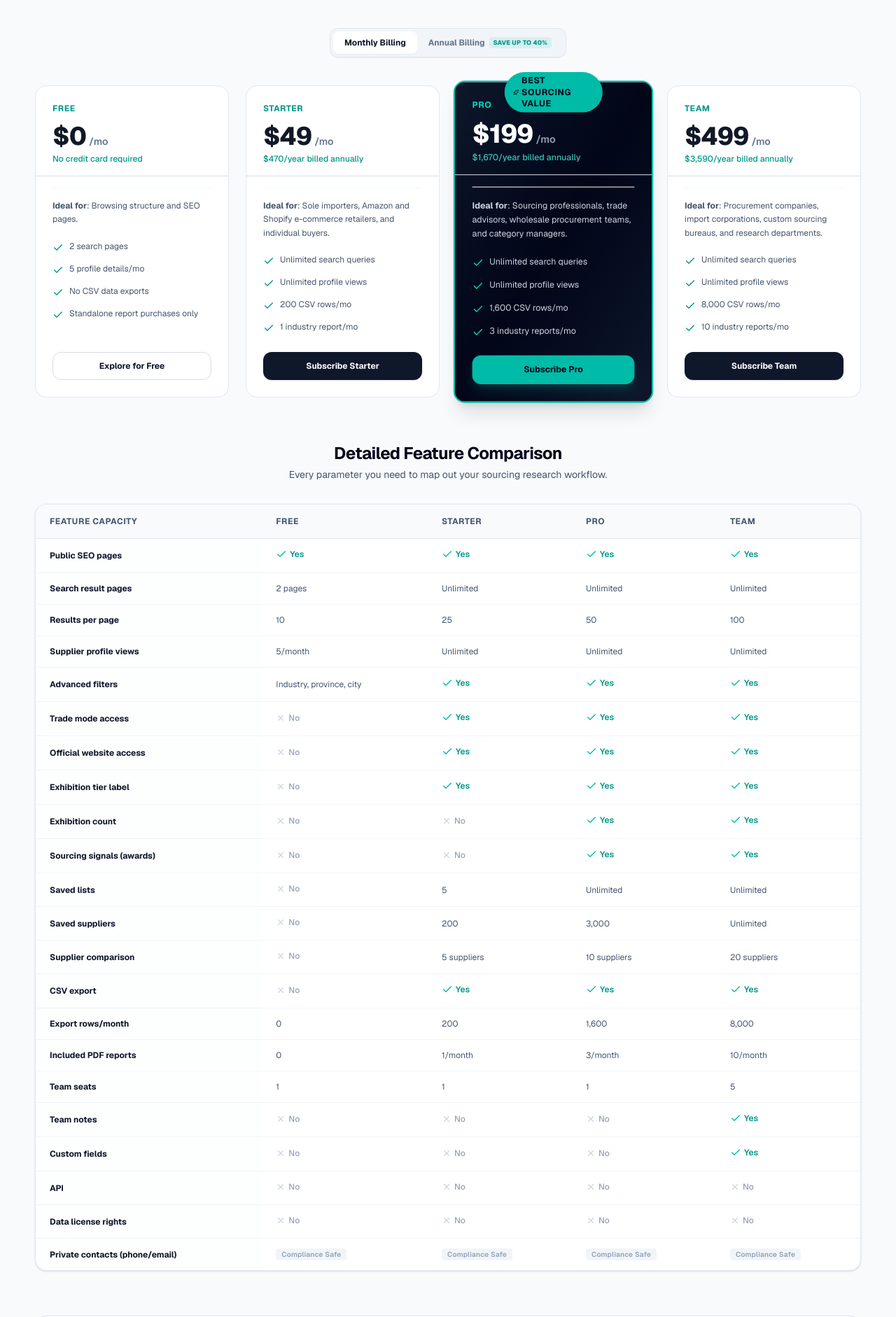
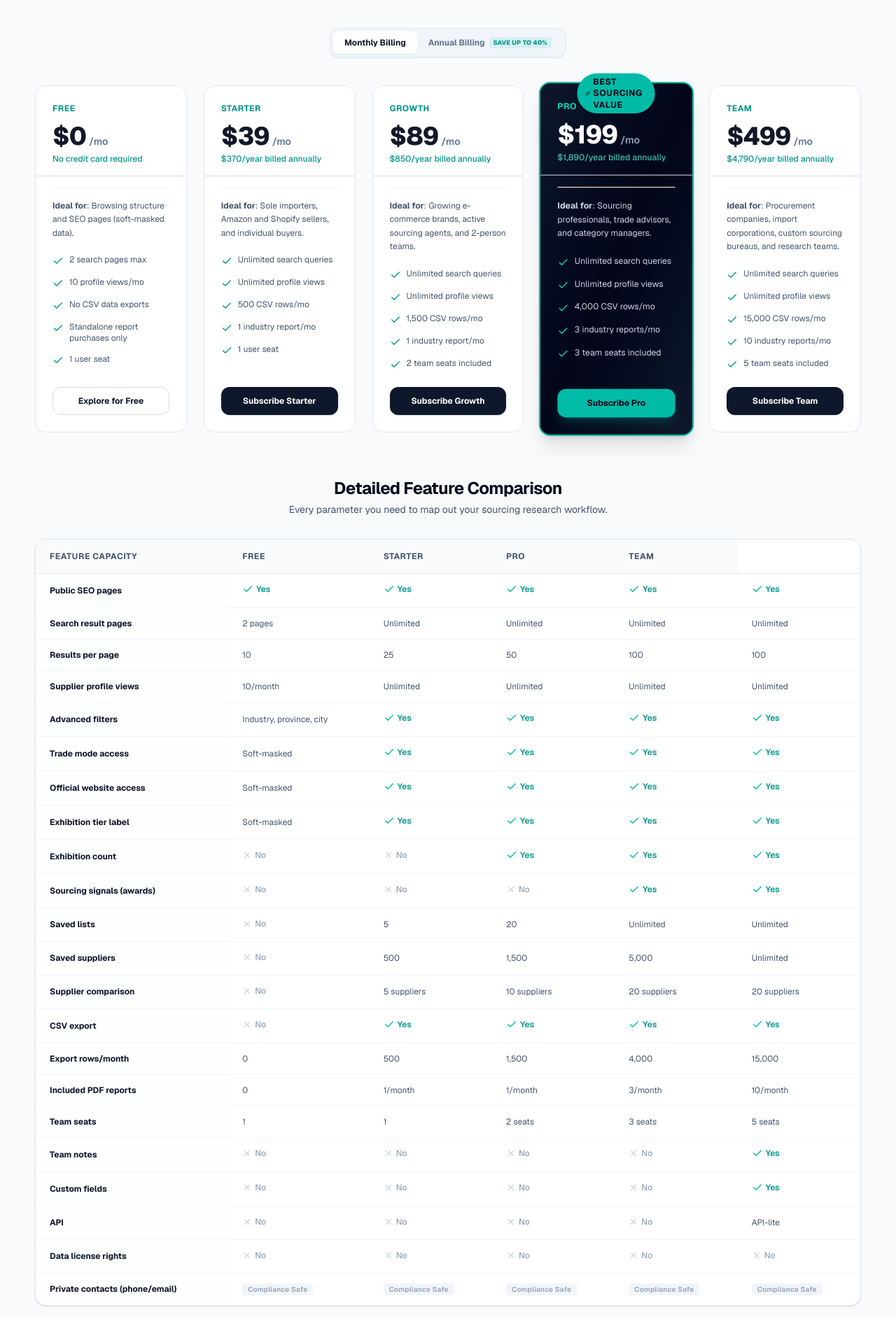
Before and after one commit to defhn/gocnscout, a Next.js app: page /pricing in a window 1280 px wide. Shown: the part 280-2162 px from the top of the page at 70% size. Built offline with nearby package versions, Linux system fonts and the light colour scheme; no server answers.

Commit message:
feat: redesign pricing model, add Growth tier (), soft-masking paywall, and update checkout routes

```diff
--- /dev/null
+++ b/scripts/generate-pdf.cjs
@@ -0,0 +1,133 @@
+const fs = require('fs');
+const path = require('path');
+const { marked } = require('marked');
+const { execSync } = require('child_process');
+
+const mdPath = path.join(__dirname, '../docs/200-short-video-topics-plan.md');
+const htmlPath = path.join(__dirname, '../docs/200-short-video-topics-plan.html');
+const pdfPath = path.join(__dirname, '../docs/200-short-video-topics-plan.pdf');
+
+console.log('Reading markdown file...');
+const mdContent = fs.readFileSync(mdPath, 'utf8');
+
+console.log('Converting Markdown to HTML...');
+const htmlBody = marked.parse(mdContent);
+
+const fullHtml = `<!DOCTYPE html>
+<html lang="zh-CN">
+<head>
+<meta charset="UTF-8">
+<title>GoCNScout 200个短视频矩阵选题规划方案</title>
+<style>
+  @page {
+    size: A4;
+    margin: 15mm 15mm 15mm 15mm;
+  }
+  body {
+    font-family: -apple-system, BlinkMacSystemFont, "Segoe UI", Roboto, "Helvetica Neue", Arial, "PingFang SC", "Hiragino Sans GB", "Microsoft YaHei", sans-serif;
+    color: #1e293b;
+    line-height: 1.6;
+    font-size: 13px;
+    padding: 20px;
+    background: #ffffff;
+  }
+  h1 {
+    font-size: 24px;
+    color: #0f766e;
+    border-bottom: 3px solid #0f766e;
+    padding-bottom: 8px;
+    margin-top: 0;
+  }
+  h2 {
+    font-size: 18px;
+    color: #0f766e;
+    border-bottom: 1px solid #cbd5e1;
+    padding-bottom: 6px;
+    margin-top: 24px;
+    page-break-after: avoid;
+  }
+  h3 {
+    font-size: 15px;
+    color: #0f172a;
+    margin-top: 18px;
+    margin-bottom: 8px;
+    page-break-after: avoid;
+  }
+  p, li {
+    font-size: 12.5px;
+    color: #334155;
+  }
+  table {
+    width: 100%;
+    border-collapse: collapse;
+    margin: 16px 0;
+    font-size: 11.5px;
+    page-break-inside: auto;
+  }
+  tr {
+    page-break-inside: avoid;
+    page-break-after: auto;
+  }
+  th {
+    background-color: #0f766e;
+    color: #ffffff;
+    font-weight: 600;
+    text-align: left;
+    padding: 8px;
+    border: 1px solid #0f766e;
+  }
+  td {
+    padding: 7px;
+    border: 1px solid #cbd5e1;
+    vertical-align: top;
+  }
+  tr:nth-child(even) {
+    background-color: #f8fafc;
+  }
+  blockquote {
+    border-left: 4px solid #0f766e;
+    background: #f0fdf4;
+    padding: 8px 12px;
+    margin: 12px 0;
+    color: #166534;
+    font-size: 12px;
+  }
+  code {
+    background: #f1f5f9;
+    color: #0f766e;
+    padding: 2px 5px;
+    border-radius: 4px;
+    font-family: Consolas, Monaco, monospace;
+    font-size: 11.5px;
+  }
+  ul, ol {
+    padding-left: 20px;
+  }
+</style>
+</head>
+<body>
+${htmlBody}
+</body>
+</html>`;
+
+fs.writeFileSync(htmlPath, fullHtml, 'utf8');
+console.log('HTML written to:', htmlPath);
+
+const edgeExecutable = 'C:\\Program Files (x86)\\Microsoft\\Edge\\Application\\msedge.exe';
+const chromeExecutable = 'C:\\Program Files\\Google\\Chrome\\Application\\chrome.exe';
+const browserPath = fs.existsSync(chromeExecutable) ? chromeExecutable : edgeExecutable;
+
+console.log('Using browser for PDF generation:', browserPath);
+
+const cmd = `"${browserPath}" --headless --disable-gpu --no-pdf-header-footer --print-to-pdf="${pdfPath}" "${htmlPath}"`;
+console.log('Executing:', cmd);
+
+try {
+  execSync(cmd, { stdio: 'inherit' });
+  console.log('PDF generated successfully at:', pdfPath);
+  const stats = fs.statSync(pdfPath);
+  console.log('PDF File Size:', stats.size, 'bytes');
+} catch (err) {
+  console.error('Error generating PDF:', err);
+  process.exit(1);
+}
--- a/src/app/(public)/database/page.tsx
+++ b/src/app/(public)/database/page.tsx
@@ -87,11 +87,13 @@ export default async function DatabasePage({
   const currentQuery = queryString(params);
 
   const planLabel = planCode === "FREE"
-    ? "Free: 2 pages, 10 results/page, 5 profiles/month"
+    ? "Free: 2 pages, 10 results/page, 10 profiles/month (Soft-masked)"
     : planCode === "STARTER"
     ? "Starter: unlimited search, 25 results/page"
+    : planCode === "GROWTH"
+    ? "Growth: unlimited search, 50 results/page"
     : planCode === "PRO"
-    ? "Pro: unlimited search, 50 results/page"
+    ? "Pro: unlimited search, 100 results/page"
     : "Team: unlimited search, 100 results/page";
 
   return (
--- a/src/app/(public)/page.tsx
+++ b/src/app/(public)/page.tsx
@@ -22,6 +22,7 @@ export const metadata = createMetadata({
 const plans = [
   PLAN_DEFINITIONS.FREE,
   PLAN_DEFINITIONS.STARTER,
+  PLAN_DEFINITIONS.GROWTH,
   PLAN_DEFINITIONS.PRO,
   PLAN_DEFINITIONS.TEAM,
 ];
--- a/src/app/(public)/pricing/page.tsx
+++ b/src/app/(public)/pricing/page.tsx
@@ -16,31 +16,37 @@ export const metadata = createMetadata({
   path: "/pricing",
 });
 
-const plans = [PLAN_DEFINITIONS.FREE, PLAN_DEFINITIONS.STARTER, PLAN_DEFINITIONS.PRO, PLAN_DEFINITIONS.TEAM];
+const plans = [
+  PLAN_DEFINITIONS.FREE,
+  PLAN_DEFINITIONS.STARTER,
+  PLAN_DEFINITIONS.GROWTH,
+  PLAN_DEFINITIONS.PRO,
+  PLAN_DEFINITIONS.TEAM,
+];
 
 const comparisonRows = [
-  ["Public SEO pages", "Yes", "Yes", "Yes", "Yes"],
-  ["Search result pages", "2 pages", "Unlimited", "Unlimited", "Unlimited"],
-  ["Results per page", "10", "25", "50", "100"],
-  ["Supplier profile views", "5/month", "Unlimited", "Unlimited", "Unlimited"],
-  ["Advanced filters", "Industry, province, city", "Yes", "Yes", "Yes"],
-  ["Trade mode access", "No", "Yes", "Yes", "Yes"],
-  ["Official website access", "No", "Yes", "Yes", "Yes"],
-  ["Exhibition tier label", "No", "Yes", "Yes", "Yes"],
-  ["Exhibition count", "No", "No", "Yes", "Yes"],
-  ["Sourcing signals (awards)", "No", "No", "Yes", "Yes"],
-  ["Saved lists", "No", "5", "Unlimited", "Unlimited"],
-  ["Saved suppliers", "No", "200", "3,000", "Unlimited"],
-  ["Supplier comparison", "No", "5 suppliers", "10 suppliers", "20 suppliers"],
-  ["CSV export", "No", "Yes", "Yes", "Yes"],
-  ["Export rows/month", "0", "200", "1,600", "8,000"],
-  ["Included PDF reports", "0", "1/month", "3/month", "10/month"],
-  ["Team seats", "1", "1", "1", "5"],
-  ["Team notes", "No", "No", "No", "Yes"],
-  ["Custom fields", "No", "No", "No", "Yes"],
-  ["API", "No", "No", "No", "No"],
-  ["Data license rights", "No", "No", "No", "No"],
-  ["Private contacts (phone/email)", "Not included", "Not included", "Not included", "Not included"],
+  ["Public SEO pages", "Yes", "Yes", "Yes", "Yes", "Yes"],
+  ["Search result pages", "2 pages", "Unlimited", "Unlimited", "Unlimited", "Unlimited"],
+  ["Results per page", "10", "25", "50", "100", "100"],
+  ["Supplier profile views", "10/month", "Unlimited", "Unlimited", "Unlimited", "Unlimited"],
+  ["Advanced filters", "Industry, province, city", "Yes", "Yes", "Yes", "Yes"],
+  ["Trade mode access", "Soft-masked", "Yes", "Yes", "Yes", "Yes"],
+  ["Official website access", "Soft-masked", "Yes", "Yes", "Yes", "Yes"],
+  ["Exhibition tier label", "Soft-masked", "Yes", "Yes", "Yes", "Yes"],
+  ["Exhibition count", "No", "No", "Yes", "Yes", "Yes"],
+  ["Sourcing signals (awards)", "No", "No", "No", "Yes", "Yes"],
+  ["Saved lists", "No", "5", "20", "Unlimited", "Unlimited"],
+  ["Saved suppliers", "No", "500", "1,500", "5,000", "Unlimited"],
+  ["Supplier comparison", "No", "5 suppliers", "10 suppliers", "20 suppliers", "20 suppliers"],
+  ["CSV export", "No", "Yes", "Yes", "Yes", "Yes"],
+  ["Export rows/month", "0", "500", "1,500", "4,000", "15,000"],
+  ["Included PDF reports", "0", "1/month", "1/month", "3/month", "10/month"],
+  ["Team seats", "1", "1", "2 seats", "3 seats", "5 seats"],
+  ["Team notes", "No", "No", "No", "No", "Yes"],
+  ["Custom fields", "No", "No", "No", "No", "Yes"],
+  ["API", "No", "No", "No", "No", "API-lite"],
+  ["Data license rights", "No", "No", "No", "No", "No"],
+  ["Private contacts (phone/email)", "Not included", "Not included", "Not included", "Not included", "Not included"],
 ];
 
 export default function PricingPage() {
--- a/src/app/api/billing/checkout/route.ts
+++ b/src/app/api/billing/checkout/route.ts
@@ -10,7 +10,7 @@ export async function GET(request: Request) {
   const plan = url.searchParams.get("plan");
   const interval = url.searchParams.get("interval") === "YEAR" ? "YEAR" : "MONTH";
 
-  if (plan !== "STARTER" && plan !== "PRO" && plan !== "TEAM") {
+  if (plan !== "STARTER" && plan !== "GROWTH" && plan !== "PRO" && plan !== "TEAM") {
     return NextResponse.json({ error: "Invalid plan" }, { status: 400 });
   }
 
--- a/src/app/api/stripe/webhook/route.ts
+++ b/src/app/api/stripe/webhook/route.ts
@@ -33,7 +33,7 @@ export async function POST(request: Request) {
       await prisma.user.update({
         where: { id: userId },
         data: {
-          planCode: planCode as "STARTER" | "PRO" | "TEAM",
+          planCode: planCode as "STARTER" | "GROWTH" | "PRO" | "TEAM",
           subscriptionStatus: "ACTIVE",
           billingInterval: interval === "YEAR" ? "YEAR" : "MONTH",
           stripeCustomerId: typeof session.customer === "string" ? session.customer : undefined,
--- a/src/components/database/supplier-detail-modal.tsx
+++ b/src/components/database/supplier-detail-modal.tsx
@@ -725,17 +725,30 @@ function LockedField({
   compact?: boolean;
 }) {
   const isPro = plan === "PRO" || plan.startsWith("PRO");
-  const bgClass = isPro ? "bg-indigo-600 hover:bg-indigo-700" : "bg-teal-600 hover:bg-teal-700";
+
+  let maskedText = "••••••••";
+  if (label.toLowerCase().includes("website")) maskedText = "www.zh***.com";
+  else if (label.toLowerCase().includes("trade")) maskedText = "Factory / Exporter";
+  else if (label.toLowerCase().includes("exhibition")) maskedText = "Exhibitor";
+  else if (label.toLowerCase().includes("signal") || label.toLowerCase().includes("count")) maskedText = "Verified Data";
+
   return (
     <Link
       href="/pricing"
       onClick={(e) => e.stopPropagation()}
-      className={`inline-flex items-center gap-1.5 px-2.5 py-1 rounded-full ${bgClass} !text-white hover:!text-white transition-all shadow-sm group`}
-      title={`Upgrade to ${plan} to unlock ${label}`}
+      className={`inline-flex items-center gap-1.5 px-2 py-0.5 rounded border transition-all duration-150 group ${
+        isPro
+          ? "bg-purple-50/80 border-purple-200/70 text-purple-900 hover:bg-purple-100"
+          : "bg-slate-50 border-slate-200 text-slate-700 hover:bg-teal-50 hover:border-teal-200 hover:text-teal-900"
+      }`}
+      title={`Click to upgrade to ${plan} and unlock full ${label}`}
     >
-      <Lock className="h-3 w-3 !text-white group-hover:scale-110 transition-transform" />
+      <Lock className="h-3 w-3 shrink-0 text-slate-400 group-hover:text-teal-600 transition-colors" />
+      <span className="text-xs font-mono select-none blur-[1.2px] opacity-75 group-hover:blur-none transition-all">
+        {maskedText}
+      </span>
       {!compact && (
-        <span className="text-[9px] font-extrabold uppercase tracking-wider !text-white">
+        <span className="ml-0.5 rounded bg-slate-200/80 px-1 py-0.2 text-[9px] font-bold text-slate-600 uppercase">
           {plan}
         </span>
       )}
@@ -840,22 +853,27 @@ function getClientPageNumbers(currentPage: number, totalPages: number): Array<nu
 
 // ─── Paywall modal ────────────────────────────────────────────────────────────
 
-function PaywallModal({ plan, onClose }: { plan: "STARTER" | "PRO" | "TEAM"; onClose: () => void }) {
+function PaywallModal({ plan, onClose }: { plan: "STARTER" | "GROWTH" | "PRO" | "TEAM"; onClose: () => void }) {
   const planInfo = {
     STARTER: {
       title: "Starter Plan Required",
-      desc: "Unlock up to 25 rows per page and unlimited searches. Gain immediate access to core sourcing data like Trade Mode and Websites.",
-      btnText: "Upgrade to Starter",
+      desc: "Unlock up to 25 rows per page, unlimited searches, full official website URLs, and trade mode classification.",
+      btnText: "Upgrade to Starter ($39)",
+    },
+    GROWTH: {
+      title: "Growth Plan Required",
+      desc: "Unlock up to 50 rows per page, 1,500 CSV exports per month, 2 team seats, and complete exhibition history counts.",
+      btnText: "Upgrade to Growth ($89)",
     },
     PRO: {
       title: "Pro Plan Required",
-      desc: "Unlock up to 50 rows per page. Access advanced sourcing signals, historical exhibition counts, and export up to 1,600 rows per month.",
-      btnText: "Upgrade to Pro",
+      desc: "Unlock up to 100 rows per page, 4,000 CSV exports per month, 3 team seats, and deep sourcing risk signals & awards.",
+      btnText: "Upgrade to Pro ($199)",
     },
     TEAM: {
       title: "Team Plan Required",
-      desc: "Unlock up to 100 rows per page. Add custom team annotations, custom fields, and collaborate with up to 5 seats on premium sourcing.",
-      btnText: "Upgrade to Team",
+      desc: "Unlock 15,000 CSV exports per month, 5 team seats, API-lite export access, and priority custom shortlist matching.",
+      btnText: "Upgrade to Team ($499)",
     },
   }[plan];
 
--- a/src/components/pricing/pricing-grid.tsx
+++ b/src/components/pricing/pricing-grid.tsx
@@ -49,7 +49,7 @@ export function PricingGrid({ plans }: PricingGridProps) {
       </div>
 
       {/* Pricing Cards Grid */}
-      <div className="grid gap-6 md:grid-cols-2 lg:grid-cols-4 items-stretch">
+      <div className="grid gap-6 md:grid-cols-2 lg:grid-cols-3 xl:grid-cols-5 items-stretch">
         {plans.map((plan) => {
           const isPro = plan.code === "PRO";
           const btnVariant = isPro ? "teal" : plan.code === "FREE" ? "outline" : "dark";
@@ -67,9 +67,7 @@ export function PricingGrid({ plans }: PricingGridProps) {
               subNote = "/mo";
               annualBilledNote = `Billed annually (${formatUsd(plan.yearlyUsdCents)}/yr)`;
 
-              if (plan.code === "STARTER") savingBadge = "Save 20%";
-              if (plan.code === "PRO") savingBadge = "Save 30%";
-              if (plan.code === "TEAM") savingBadge = "Save 40%";
+              savingBadge = "Save 20%";
             } else {
               annualBilledNote = `${formatUsd(plan.yearlyUsdCents)}/year billed annually`;
             }
@@ -82,7 +80,7 @@ export function PricingGrid({ plans }: PricingGridProps) {
               key={plan.code}
               className={`flex flex-col h-full rounded-2xl transition-all duration-300 ${
                 isPro
-                  ? "border-teal-500 bg-gradient-to-br from-slate-900 via-slate-950 to-slate-900 text-white shadow-xl scale-[1.03] relative border-2 hover:shadow-teal-500/10"
+                  ? "border-teal-500 bg-gradient-to-br from-slate-900 via-slate-950 to-slate-900 text-white shadow-xl scale-[1.02] relative border-2 hover:shadow-teal-500/10"
                   : "border-slate-200 bg-white hover:-translate-y-1 hover:shadow-md"
               }`}
             >
@@ -122,16 +120,19 @@ export function PricingGrid({ plans }: PricingGridProps) {
 
                   <ul className="mt-5 space-y-3.5 text-xs">
                     <FeatureItem isPro={isPro}>
-                      {plan.searchPages === "unlimited" ? "Unlimited search queries" : `${plan.searchPages} search pages`}
+                      {plan.searchPages === "unlimited" ? "Unlimited search queries" : `${plan.searchPages} search pages max`}
                     </FeatureItem>
                     <FeatureItem isPro={isPro}>
-                      {plan.profileViewsPerMonth === "unlimited" ? "Unlimited profile views" : `${plan.profileViewsPerMonth} profile details/mo`}
+                      {plan.profileViewsPerMonth === "unlimited" ? "Unlimited profile views" : `${plan.profileViewsPerMonth} profile views/mo`}
                     </FeatureItem>
                     <FeatureItem isPro={isPro}>
                       {plan.exportRowsPerMonth > 0 ? `${plan.exportRowsPerMonth.toLocaleString("en-US")} CSV rows/mo` : "No CSV data exports"}
                     </FeatureItem>
                     <FeatureItem isPro={isPro}>
                       {plan.includedReportsPerMonth > 0 ? `${plan.includedReportsPerMonth} industry report${plan.includedReportsPerMonth > 1 ? "s" : ""}/mo` : "Standalone report purchases only"}
+                    </FeatureItem>
+                    <FeatureItem isPro={isPro}>
+                      {plan.teamSeats > 1 ? `${plan.teamSeats} team seats included` : "1 user seat"}
                     </FeatureItem>
                   </ul>
                 </div>
@@ -153,10 +154,11 @@ export function PricingGrid({ plans }: PricingGridProps) {
 }
 
 function bestFor(code: string) {
-  if (code === "FREE") return "Browsing structure and SEO pages.";
-  if (code === "STARTER") return "Sole importers, Amazon and Shopify e-commerce retailers, and individual buyers.";
-  if (code === "PRO") return "Sourcing professionals, trade advisors, wholesale procurement teams, and category managers.";
-  return "Procurement companies, import corporations, custom sourcing bureaus, and research departments.";
+  if (code === "FREE") return "Browsing structure and SEO pages (soft-masked data).";
+  if (code === "STARTER") return "Sole importers, Amazon and Shopify sellers, and individual buyers.";
+  if (code === "GROWTH") return "Growing e-commerce brands, active sourcing agents, and 2-person teams.";
+  if (code === "PRO") return "Sourcing professionals, trade advisors, and category managers.";
+  return "Procurement companies, import corporations, custom sourcing bureaus, and research teams.";
 }
 
 function FeatureItem({ children, isPro }: { children: React.ReactNode; isPro: boolean }) {
--- a/src/config/manual-review.ts
+++ b/src/config/manual-review.ts
@@ -43,7 +43,7 @@ export const MANUAL_REVIEW_PACKAGES: ManualReviewPackage[] = [
     amountUsdCents: 14900,
     supplierSlots: 1,
     delivery: "Delivered within 24-48 hours",
-    description: "Basic identity verification and obvious-risk screening for one supplier before you contact or pay.",
+    description: "Pure online desk research & public record verification for one supplier. (No offline visits or phone calls).",
     features: IDENTITY_CHECK_FEATURES,
   },
   {
@@ -53,9 +53,9 @@ export const MANUAL_REVIEW_PACKAGES: ManualReviewPackage[] = [
     amountUsdCents: 39900,
     supplierSlots: 3,
     delivery: "Delivered within 24-48 hours",
-    description: "Basic identity verification and obvious-risk screening for up to three supplier targets.",
+    description: "Pure online desk research & public record verification for up to three supplier targets.",
     features: [
-      "Up to three Alibaba stores or company websites reviewed",
+      "Up to three company websites or B2B store profiles reviewed",
       ...IDENTITY_CHECK_FEATURES,
     ],
   },
@@ -66,7 +66,7 @@ export const MANUAL_REVIEW_PACKAGES: ManualReviewPackage[] = [
     amountUsdCents: 24900,
     supplierSlots: 1,
     delivery: "Delivered within 24-48 hours",
-    description: "A deeper buyer-decision review for deciding whether to contact, request samples, continue negotiation, or pause.",
+    description: "Deep online desk research, legal risk interpretation, and IP/corporate cross-matching before payment. (No phone calls or MOQ negotiations).",
     features: DECISION_REVIEW_FEATURES,
   },
   {
@@ -76,9 +76,9 @@ export const MANUAL_REVIEW_PACKAGES: ManualReviewPackage[] = [
     amountUsdCents: 49900,
     supplierSlots: 3,
     delivery: "Delivered within 24-48 hours",
-    description: "Deeper buyer-decision support for up to three supplier targets.",
+    description: "Deep online desk research & risk interpretation for up to three supplier targets.",
     features: [
-      "Up to three suppliers reviewed",
+      "Up to three suppliers reviewed via multi-source public data",
       ...DECISION_REVIEW_FEATURES,
     ],
   },
--- a/src/config/plans.ts
+++ b/src/config/plans.ts
@@ -1,6 +1,6 @@
 import type { PlanCode } from "@/generated/prisma/enums";
 
-export type AppPlanCode = "FREE" | "STARTER" | "PRO" | "TEAM" | "DATA_LICENSE";
+export type AppPlanCode = "FREE" | "STARTER" | "GROWTH" | "PRO" | "TEAM" | "DATA_LICENSE";
 
 export type PlanDefinition = {
   code: AppPlanCode;
@@ -26,7 +26,7 @@ export const PLAN_DEFINITIONS: Record<AppPlanCode, PlanDefinition> = {
     yearlyUsdCents: null,
     searchPages: 2,
     resultsPerPage: 10,
-    profileViewsPerMonth: 5,
+    profileViewsPerMonth: 10,
     exportRowsPerMonth: 0,
     savedLists: 0,
     savedSuppliers: 0,
@@ -37,42 +37,57 @@ export const PLAN_DEFINITIONS: Record<AppPlanCode, PlanDefinition> = {
   STARTER: {
     code: "STARTER",
     name: "Starter",
-    monthlyUsdCents: 4900,
-    yearlyUsdCents: 47000,
+    monthlyUsdCents: 3900,
+    yearlyUsdCents: 37000,
     searchPages: "unlimited",
     resultsPerPage: 25,
     profileViewsPerMonth: "unlimited",
-    exportRowsPerMonth: 200,
+    exportRowsPerMonth: 500,
     savedLists: 5,
-    savedSuppliers: 200,
+    savedSuppliers: 500,
     compareSuppliers: 5,
     includedReportsPerMonth: 1,
     teamSeats: 1,
+  },
+  GROWTH: {
+    code: "GROWTH",
+    name: "Growth",
+    monthlyUsdCents: 8900,
+    yearlyUsdCents: 85000,
+    searchPages: "unlimited",
+    resultsPerPage: 50,
+    profileViewsPerMonth: "unlimited",
+    exportRowsPerMonth: 1500,
+    savedLists: 20,
+    savedSuppliers: 1500,
+    compareSuppliers: 10,
+    includedReportsPerMonth: 1,
+    teamSeats: 2,
   },
   PRO: {
     code: "PRO",
     name: "Pro",
     monthlyUsdCents: 19900,
-    yearlyUsdCents: 167000,
+    yearlyUsdCents: 189000,
     searchPages: "unlimited",
-    resultsPerPage: 50,
+    resultsPerPage: 100,
     profileViewsPerMonth: "unlimited",
-    exportRowsPerMonth: 1600,
+    exportRowsPerMonth: 4000,
     savedLists: "unlimited",
-    savedSuppliers: 3000,
-    compareSuppliers: 10,
+    savedSuppliers: 5000,
+    compareSuppliers: 20,
     includedReportsPerMonth: 3,
-    teamSeats: 1,
+    teamSeats: 3,
   },
   TEAM: {
     code: "TEAM",
     name: "Team",
     monthlyUsdCents: 49900,
-    yearlyUsdCents: 359000,
+    yearlyUsdCents: 479000,
     searchPages: "unlimited",
     resultsPerPage: 100,
     profileViewsPerMonth: "unlimited",
-    exportRowsPerMonth: 8000,
+    exportRowsPerMonth: 15000,
     savedLists: "unlimited",
     savedSuppliers: "unlimited",
     compareSuppliers: 20,
@@ -96,7 +111,7 @@ export const PLAN_DEFINITIONS: Record<AppPlanCode, PlanDefinition> = {
   },
 };
 
-export const PAID_PLAN_CODES = ["STARTER", "PRO", "TEAM"] as const;
+export const PAID_PLAN_CODES = ["STARTER", "GROWTH", "PRO", "TEAM"] as const;
 
 export function getPlan(code?: PlanCode | AppPlanCode | null) {
   return PLAN_DEFINITIONS[(code || "FREE") as AppPlanCode] || PLAN_DEFINITIONS.FREE;
@@ -109,10 +124,16 @@ export function canExport(code?: PlanCode | AppPlanCode | null) {
 /** STARTER 及以上可见字段：贸易方式、官网、参展等级标签 */
 export function canViewStarterFields(code?: PlanCode | AppPlanCode | null): boolean {
   const plan = code as AppPlanCode;
-  return plan === "STARTER" || plan === "PRO" || plan === "TEAM" || plan === "DATA_LICENSE";
+  return plan === "STARTER" || plan === "GROWTH" || plan === "PRO" || plan === "TEAM" || plan === "DATA_LICENSE";
 }
 
-/** PRO 及以上可见字段：参展具体次数、供应商信号（获奖/认证） */
+/** GROWTH 及以上可见字段：参展具体次数、行业认证明细 */
+export function canViewGrowthFields(code?: PlanCode | AppPlanCode | null): boolean {
+  const plan = code as AppPlanCode;
+  return plan === "GROWTH" || plan === "PRO" || plan === "TEAM" || plan === "DATA_LICENSE";
+}
+
+/** PRO 及以上可见字段：供应商硬核信号、诉讼与风控评级 */
 export function canViewProFields(code?: PlanCode | AppPlanCode | null): boolean {
   const plan = code as AppPlanCode;
   return plan === "PRO" || plan === "TEAM" || plan === "DATA_LICENSE";
--- a/src/config/pricing.ts
+++ b/src/config/pricing.ts
@@ -3,16 +3,20 @@ import type { BillingInterval, ReportType } from "@/generated/prisma/enums";
 export const STRIPE_CATALOG = {
   subscriptions: {
     STARTER: {
-      month: { name: "gocnscout Starter", amountUsdCents: 4900 },
-      year: { name: "gocnscout Starter Annual", amountUsdCents: 47000 },
+      month: { name: "gocnscout Starter", amountUsdCents: 3900 },
+      year: { name: "gocnscout Starter Annual", amountUsdCents: 37000 },
+    },
+    GROWTH: {
+      month: { name: "gocnscout Growth", amountUsdCents: 8900 },
+      year: { name: "gocnscout Growth Annual", amountUsdCents: 85000 },
     },
     PRO: {
       month: { name: "gocnscout Pro", amountUsdCents: 19900 },
-      year: { name: "gocnscout Pro Annual", amountUsdCents: 167000 },
+      year: { name: "gocnscout Pro Annual", amountUsdCents: 189000 },
     },
     TEAM: {
       month: { name: "gocnscout Team", amountUsdCents: 49900 },
-      year: { name: "gocnscout Team Annual", amountUsdCents: 359000 },
+      year: { name: "gocnscout Team Annual", amountUsdCents: 479000 },
     },
   },
   reports: {
@@ -28,7 +32,7 @@ export const STRIPE_CATALOG = {
   dataLicenseAnnualUsdCents: 600000,
 } as const;
 
-export function getSubscriptionPrice(planCode: "STARTER" | "PRO" | "TEAM", interval: BillingInterval) {
+export function getSubscriptionPrice(planCode: "STARTER" | "GROWTH" | "PRO" | "TEAM", interval: BillingInterval) {
   return STRIPE_CATALOG.subscriptions[planCode][interval === "YEAR" ? "year" : "month"];
 }
 
```
Also changed, not shown: 5 other files (tests, documents, lock files or other folders).
